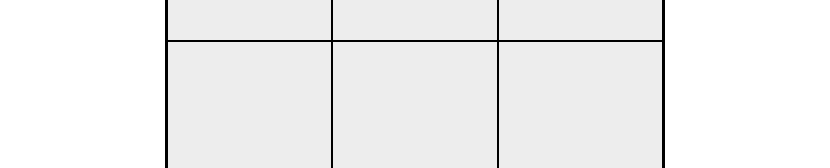
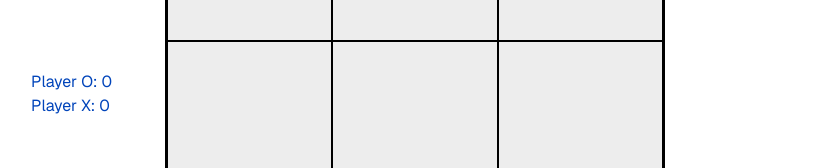
Before and after one commit to bleaky11/minigames, a Next.js app: page / in a window 1280 px wide. Shown: the part 306-474 px from the top of the page, without its empty margins (225-1055 px from the left). Built offline with nearby package versions, Linux system fonts and the light colour scheme.

Commit message:
Added winner count

```diff
--- a/app/globals.css
+++ b/app/globals.css
@@ -53,4 +53,11 @@ body {
   clear: both;
   background-color: #ededed;
   float: left;
+  display: inline-block
 }
+
+.winnerBox {
+  position: absolute;
+  left: 20%;
+  float: right;
+}
--- a/app/page.tsx
+++ b/app/page.tsx
@@ -10,6 +10,8 @@ export default function Home() {
   const [spots, setSpots] = useState<string>('#########')
   const [player, setPlayer] = useState<player>('x')
   const [winner, setWinner] = useState<string>()
+  const [onewins, update1wins] = useState<number>(0)
+  const [twowins, update2wins] = useState<number>(0)
 
   function setSpotHelper(num: number): void {
     const newSpots = spots.slice(0, num -1) + (player as string) + spots.slice(num)
@@ -27,17 +29,34 @@ export default function Home() {
   }, [spots]);
 
   function checkWinner(): void {
+    let hasWinner = 0
     if((spots[0] === spots[1] && spots[1] === spots[2] )||
     (spots[0] === spots[3] && spots[3] === spots[6]) ||
     (spots[0] === spots[4] && spots[4] === spots[8])){
-      if(spots[0] !== '#') setWinner(spots[0])}
+      if(spots[0] !== '#') {
+        setWinner(spots[0]);
+        hasWinner = 1;
+      }
+    }
     else if((spots[8] === spots[7] && spots[7] === spots[6]) ||
     (spots[8] === spots[5] && spots[5] === spots[2])){
-      if(spots[8] !== '#') setWinner(spots[8])}
+      if(spots[8] !== '#') {
+        setWinner(spots[0]);
+        hasWinner = 1;
+      }
+    }
     else if((spots[4] === spots[2] && spots[4] === spots[6]) ||
     (spots[4] === spots[3] && spots[4] === spots[5]) ||
     (spots[4] === spots[1] && spots[4] === spots[7])){
-      if(spots[4] !== '#') setWinner(spots[4])}
+      if(spots[4] !== '#') {
+        setWinner(spots[0]);
+        hasWinner = 1;
+      }
+    }
+      if(hasWinner){
+        if(player == 'x'){update1wins(onewins + 1)}
+        else update2wins(twowins + 1)
+      }
   }
 
   function restart():void{
@@ -89,6 +108,10 @@ export default function Home() {
           {spots[8] == 'x' && (<Image src={Cross} alt="circle here" width='166' height="166"/>)}
         </div>
       </div>
+      <div className="winnerBox">
+        <h1>Player O: {onewins}</h1>
+        <h1>Player X: {twowins}</h1>
+      </div>
     </div>
   );
 }
--- a/package.json
+++ b/package.json
@@ -23,5 +23,8 @@
     "eslint": "^9",
     "eslint-config-next": "15.1.4",
     "@eslint/eslintrc": "^3"
-  }
+  },
+  "files.associations": {
+        "*.css": "tailwindcss"
+    }
 }
```
Also changed, not shown: app/Images/LetterX.png.
